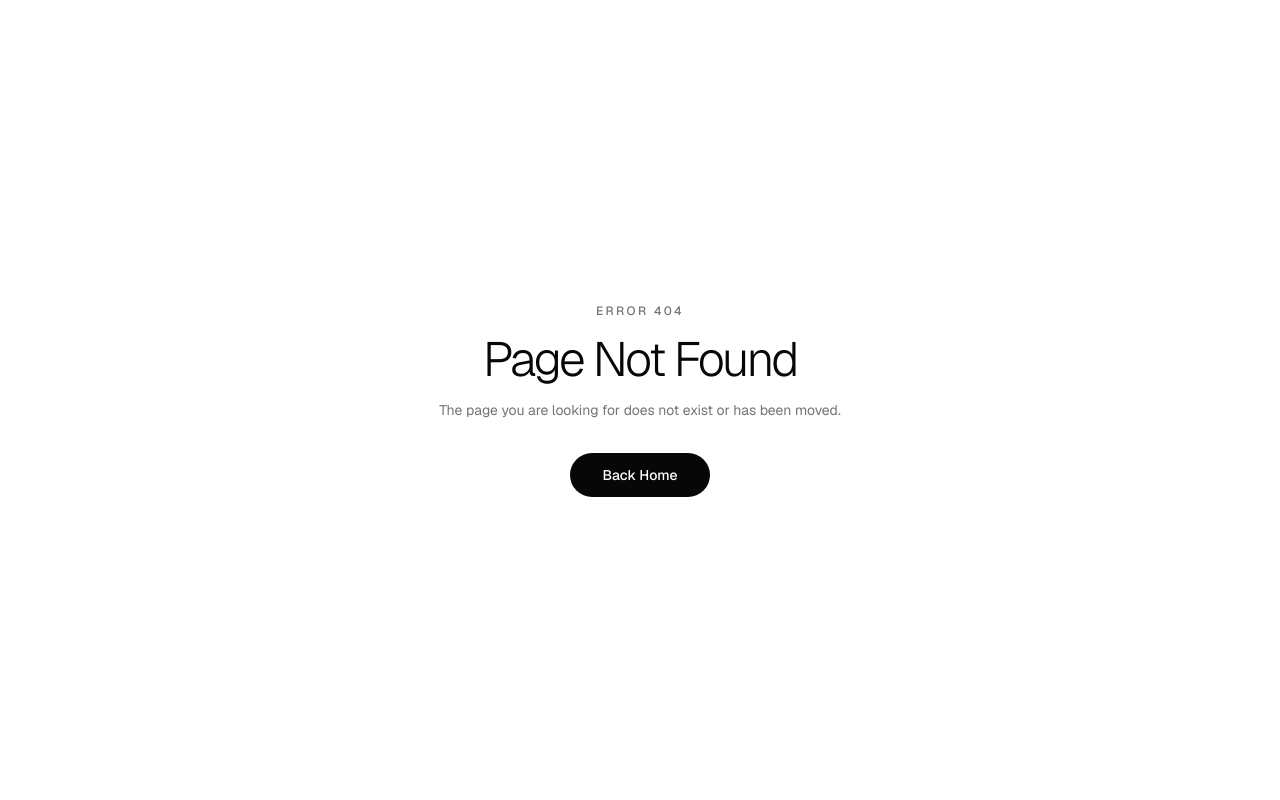
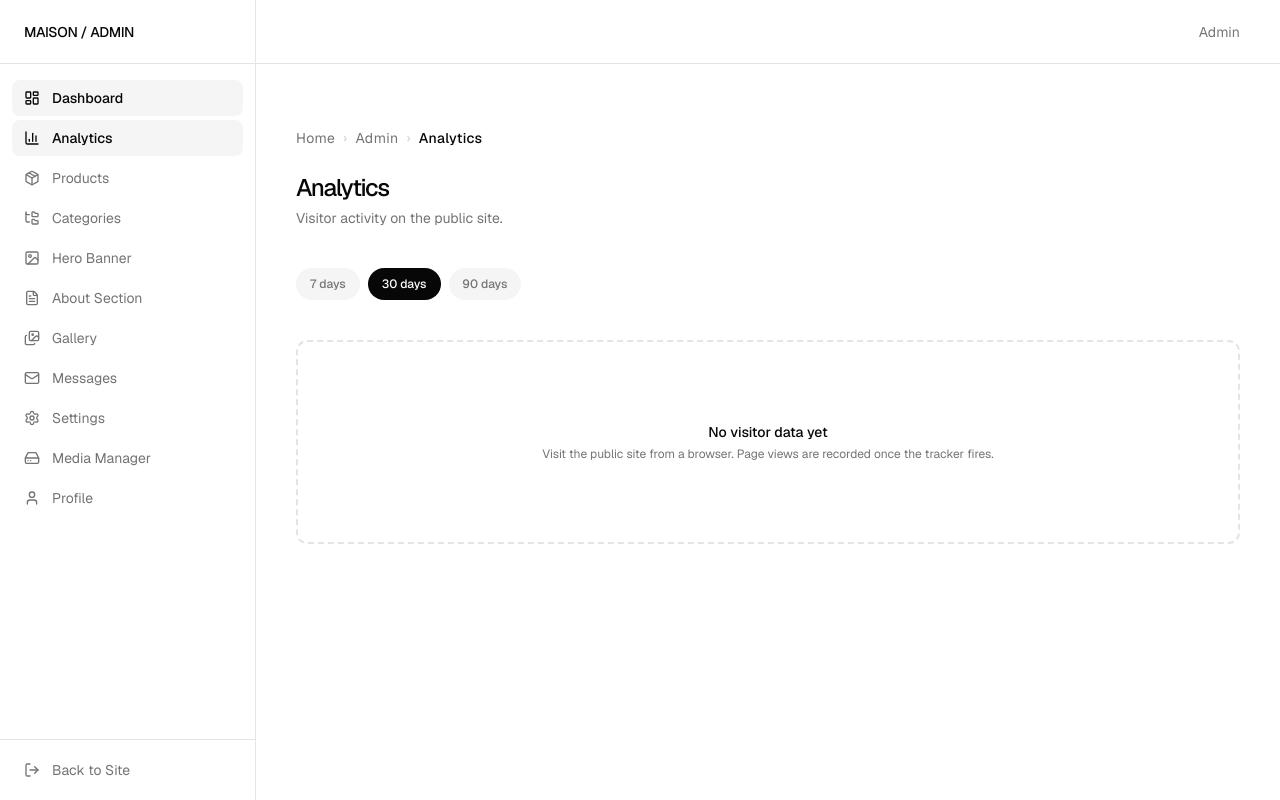
Before and after one commit to Haristhropic/simple, a Next.js app: page /admin/analytics in a window 1280 px wide. Before the commit this address had no page. Built offline with nearby package versions, Linux system fonts and the light colour scheme; no server answers; the database is empty.

Commit message:
feat(analytics): add admin analytics dashboard

```diff
--- /dev/null
+++ b/src/app/admin/(protected)/analytics/page.tsx
@@ -0,0 +1,92 @@
+import type { Metadata } from "next";
+import Link from "next/link";
+import { getAnalyticsSummary } from "@/lib/queries";
+import { TrendChart } from "@/components/admin/analytics/trend-chart";
+import { BarBreakdown } from "@/components/admin/analytics/bar-breakdown";
+import type { AnalyticsRange } from "@/lib/queries";
+
+export const metadata: Metadata = { title: "Analytics" };
+export const dynamic = "force-dynamic";
+
+const RANGES = [
+  { value: "7", label: "7 days" },
+  { value: "30", label: "30 days" },
+  { value: "90", label: "90 days" },
+] as const;
+
+function parseDays(value: string | undefined): AnalyticsRange {
+  if (value === "7") return 7;
+  if (value === "90") return 90;
+  return 30;
+}
+
+export default async function AdminAnalyticsPage({
+  searchParams,
+}: {
+  searchParams: Promise<{ range?: string }>;
+}) {
+  const { range } = await searchParams;
+  const days = parseDays(range);
+  const data = await getAnalyticsSummary(days);
+
+  return (
+    <div className="space-y-10">
+      <div>
+        <h1 className="text-2xl font-medium tracking-tighter">Analytics</h1>
+        <p className="mt-1 text-sm text-muted-foreground">Visitor activity on the public site.</p>
+      </div>
+
+      <div className="flex flex-wrap items-center gap-2">
+        {RANGES.map((r) => (
+          <Link
+            key={r.value}
+            href={`/admin/analytics?range=${r.value}`}
+            className={`inline-flex h-8 items-center rounded-full px-3.5 text-xs font-medium transition-colors ${
+              String(days) === r.value
+                ? "bg-foreground text-background"
+                : "bg-muted text-muted-foreground hover:text-foreground"
+            }`}
+          >
+            {r.label}
+          </Link>
+        ))}
+      </div>
+
+      {data.totalViews === 0 ? (
+        <div className="rounded-xl border-2 border-dashed border-border px-6 py-20">
+          <div className="text-center">
+            <p className="text-sm font-medium">No visitor data yet</p>
+            <p className="mt-1 text-xs text-muted-foreground">
+              Visit the public site from a browser. Page views are recorded once the tracker fires.
+            </p>
+          </div>
+        </div>
+      ) : (
+        <>
+          <div className="grid grid-cols-2 gap-4 lg:grid-cols-4">
+            <div className="rounded-xl border border-border p-5">
+              <p className="text-2xl font-medium tracking-tight tabular-nums">{data.totalViews}</p>
+              <p className="mt-1 text-sm text-muted-foreground">Page views</p>
+            </div>
+            <div className="rounded-xl border border-border p-5">
+              <p className="text-2xl font-medium tracking-tight tabular-nums">{data.uniqueVisitors}</p>
+              <p className="mt-1 text-sm text-muted-foreground">Unique visitors</p>
+            </div>
+          </div>
+
+          <div className="rounded-xl border border-border p-5">
+            <h2 className="mb-4 text-sm font-medium">Daily page views</h2>
+            <TrendChart data={data.trend} />
+          </div>
+
+          <div className="grid grid-cols-1 gap-4 lg:grid-cols-2">
+            <BarBreakdown title="Top pages" rows={data.topPages} />
+            <BarBreakdown title="Top referrers" rows={data.topReferrers} />
+            <BarBreakdown title="Devices" rows={data.devices} />
+            <BarBreakdown title="Countries" rows={data.countries} />
+          </div>
+        </>
+      )}
+    </div>
+  );
+}
--- /dev/null
+++ b/src/components/admin/analytics/bar-breakdown.tsx
@@ -0,0 +1,31 @@
+import type { BreakdownRow } from "@/lib/queries";
+
+export function BarBreakdown({ title, rows }: { title: string; rows: BreakdownRow[] }) {
+  const max = Math.max(1, ...rows.map((r) => r.value));
+
+  return (
+    <div className="rounded-xl border border-border p-5">
+      <h2 className="mb-4 text-sm font-medium">{title}</h2>
+      {rows.length === 0 ? (
+        <p className="text-sm text-muted-foreground">No data yet.</p>
+      ) : (
+        <ul className="space-y-3">
+          {rows.map((row) => (
+            <li key={row.label}>
+              <div className="mb-1 flex items-baseline justify-between gap-4">
+                <span className="truncate text-sm text-muted-foreground">{row.label}</span>
+                <span className="shrink-0 text-sm tabular-nums">{row.value}</span>
+              </div>
+              <div className="h-1.5 w-full overflow-hidden rounded-full bg-muted">
+                <div
+                  className="h-full rounded-full bg-foreground/70"
+                  style={{ width: `${(row.value / max) * 100}%` }}
+                />
+              </div>
+            </li>
+          ))}
+        </ul>
+      )}
+    </div>
+  );
+}
--- /dev/null
+++ b/src/components/admin/analytics/trend-chart.tsx
@@ -0,0 +1,75 @@
+type Point = { date: string; views: number; visitors: number };
+
+export function TrendChart({ data }: { data: Point[] }) {
+  const W = 800;
+  const H = 240;
+  const PAD_X = 4;
+  const PAD_TOP = 16;
+  const PAD_BOTTOM = 28;
+
+  const max = Math.max(1, ...data.map((d) => d.views));
+  const innerW = W - PAD_X * 2;
+  const innerH = H - PAD_TOP - PAD_BOTTOM;
+  const step = data.length > 1 ? innerW / (data.length - 1) : 0;
+  const x = (i: number) => PAD_X + i * step;
+  const y = (v: number) => PAD_TOP + innerH - (v / max) * innerH;
+
+  const line = data.map((d, i) => `${i === 0 ? "M" : "L"} ${x(i)} ${y(d.views)}`).join(" ");
+  const area = data.length
+    ? `${line} L ${x(data.length - 1)} ${PAD_TOP + innerH} L ${x(0)} ${PAD_TOP + innerH} Z`
+    : "";
+  const gridLines = [0, 0.25, 0.5, 0.75, 1];
+
+  return (
+    <svg
+      viewBox={`0 0 ${W} ${H}`}
+      className="h-auto w-full"
+      role="img"
+      aria-label="Daily page views"
+    >
+      <defs>
+        <linearGradient id="analytics-trend-fill" x1="0" y1="0" x2="0" y2="1">
+          <stop offset="0%" stopColor="currentColor" stopOpacity="0.16" />
+          <stop offset="100%" stopColor="currentColor" stopOpacity="0" />
+        </linearGradient>
+      </defs>
+
+      <g className="text-border">
+        {gridLines.map((g) => (
+          <line
+            key={g}
+            x1={PAD_X}
+            x2={W - PAD_X}
+            y1={PAD_TOP + innerH * g}
+            y2={PAD_TOP + innerH * g}
+            stroke="currentColor"
+            strokeWidth="1"
+          />
+        ))}
+      </g>
+
+      <g className="text-foreground">
+        {area && <path d={area} fill="url(#analytics-trend-fill)" />}
+        {line && (
+          <path
+            d={line}
+            fill="none"
+            stroke="currentColor"
+            strokeWidth="1.5"
+            strokeLinejoin="round"
+            strokeLinecap="round"
+          />
+        )}
+      </g>
+
+      {data.length > 0 && (
+        <g className="fill-muted-foreground text-[10px]">
+          <text x={PAD_X} y={H - 8}>{data[0].date.slice(5)}</text>
+          <text x={W - PAD_X} y={H - 8} textAnchor="end">
+            {data[data.length - 1].date.slice(5)}
+          </text>
+        </g>
+      )}
+    </svg>
+  );
+}
--- a/src/components/admin/sidebar.tsx
+++ b/src/components/admin/sidebar.tsx
@@ -5,6 +5,7 @@ import { usePathname } from "next/navigation";
 import { cn } from "@/lib/utils";
 import {
   LayoutDashboard,
+  BarChart3,
   Package,
   FolderTree,
   Image,
@@ -19,6 +20,7 @@ import {
 
 const navItems = [
   { href: "/admin", label: "Dashboard", icon: LayoutDashboard },
+  { href: "/admin/analytics", label: "Analytics", icon: BarChart3 },
   { href: "/admin/products", label: "Products", icon: Package },
   { href: "/admin/categories", label: "Categories", icon: FolderTree },
   { href: "/admin/hero", label: "Hero Banner", icon: Image },
```
